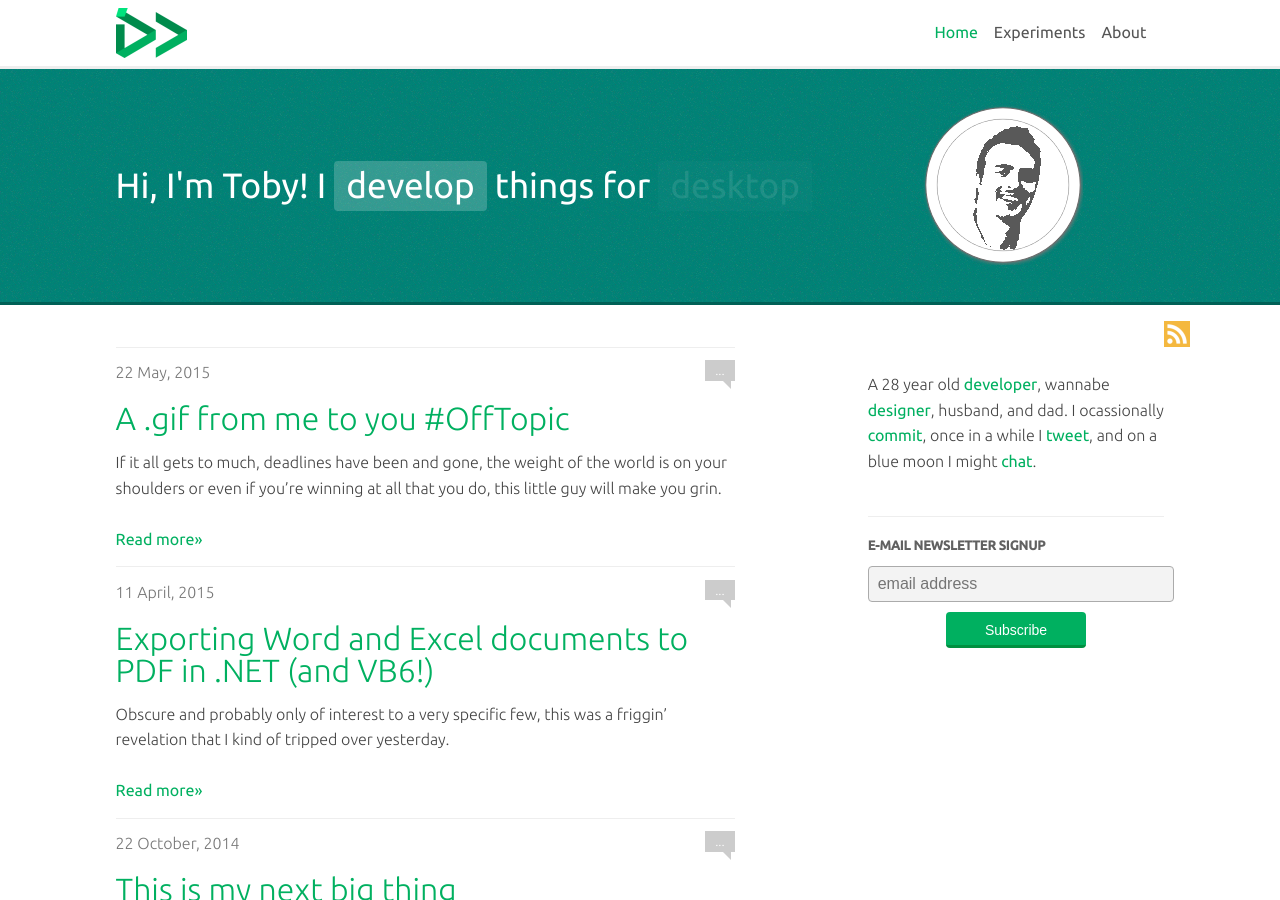
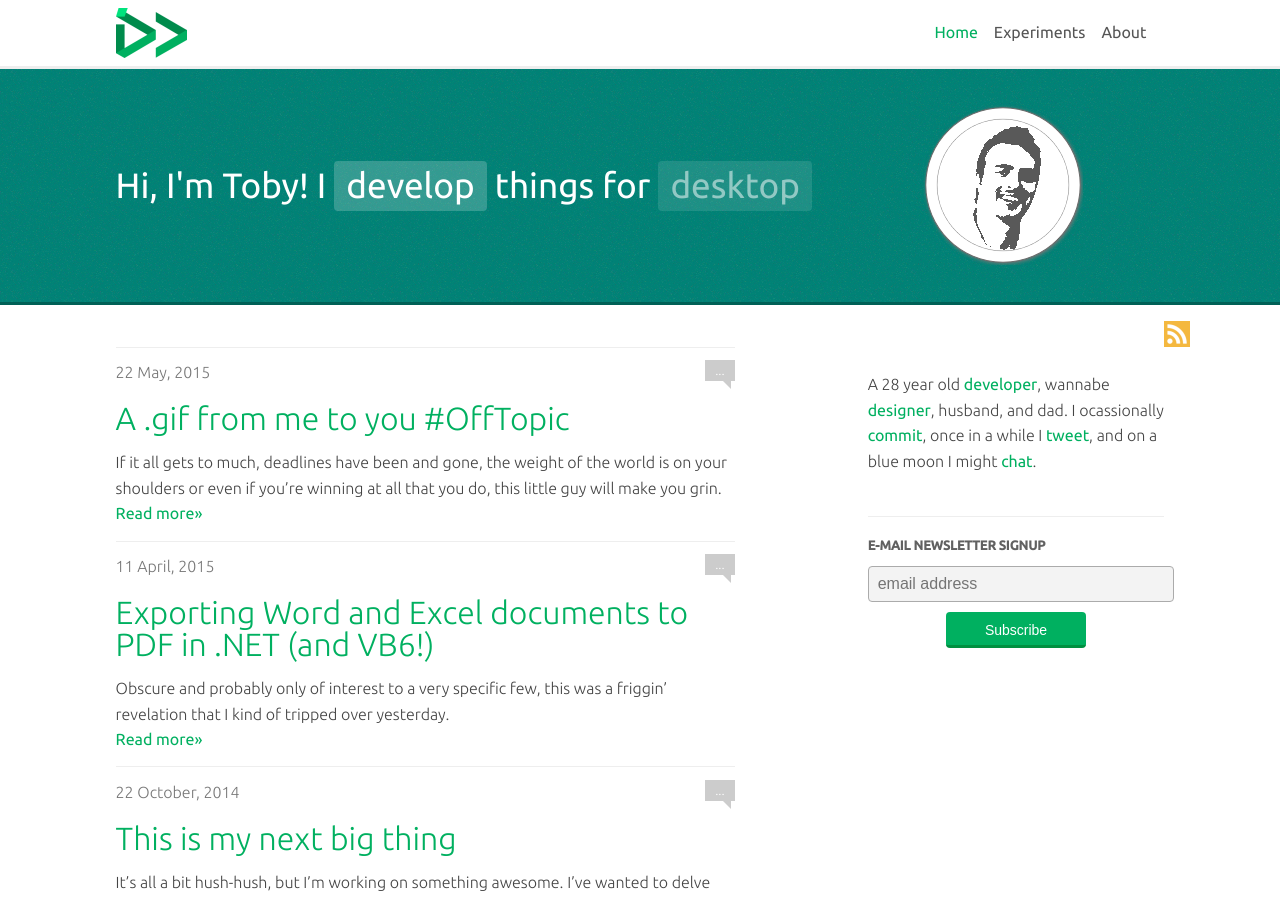
Before and after one commit to idodev/idodev.github.com, a Jekyll site: the page built from index.html, in a window 1280 px wide and 900 px high. Built offline with Jekyll 4.4.1, drawn with Linux system fonts in a browser that asks for light colours; nearby versions of some CDN libraries; Markdown is read by kramdown in place of the engine named in the settings; the list of posts is cut into pages by our own code; comment, search, counter and statistics services are not loaded.

Commit message:
Fixed W3C issues

```diff
--- a/index.html
+++ b/index.html
@@ -12,7 +14,7 @@
                     <a href="{{ post.url }}/" class="thumb"><img src="{{post.thumb}}" alt="{{post.imgalt}}"  /></a>
                 {% endif %}
                 <span class="post-time">
-                    <time datetime="{{ post.date }}">{{ post.date | date: "%d %B, %Y" }}</time>
+                    <time datetime="{{ post.date | date: "%Y-%m-%d" }}">{{ post.date | date: "%d %B, %Y" }}</time>
                 </span>
                 <span class="post-comment-count">
                     <a href="{{ post.url }}/#disqus_thread">...</a>
@@ -20,10 +22,9 @@
                 <h2 class="post_title">
                     <a href="{{ post.url }}/">{{ post.title }}</a>
                 </h2>
+                {{ post.excerpt }}
                 <p>
-                    {{ post.excerpt }}
-                    <br />
-                    <a href="{{ post.url }}/">Read more&raquo;</a>
+                	<a href="{{ post.url }}/">Read more&raquo;</a>
                 </p>
             </li>
         {% endfor %}
```
Also changed, not shown: other parts of index.html (+3 -1 lines).
